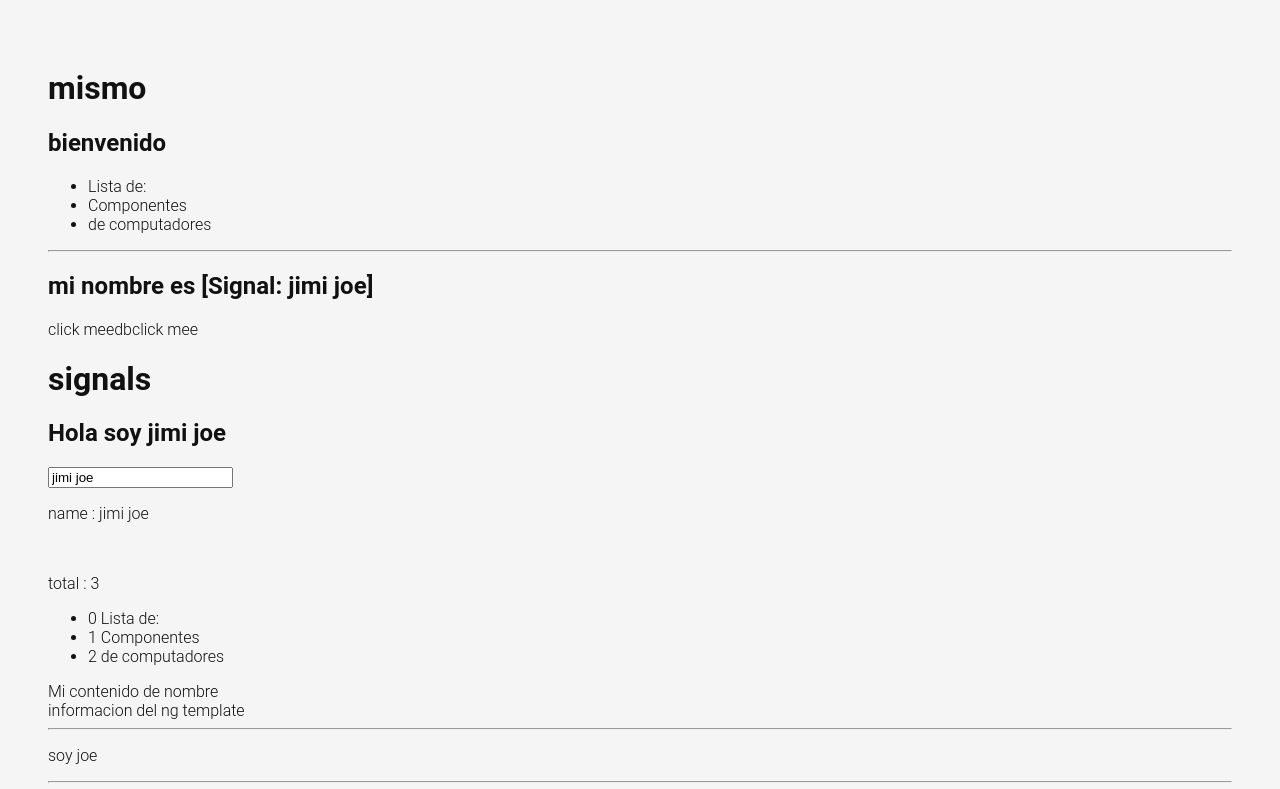
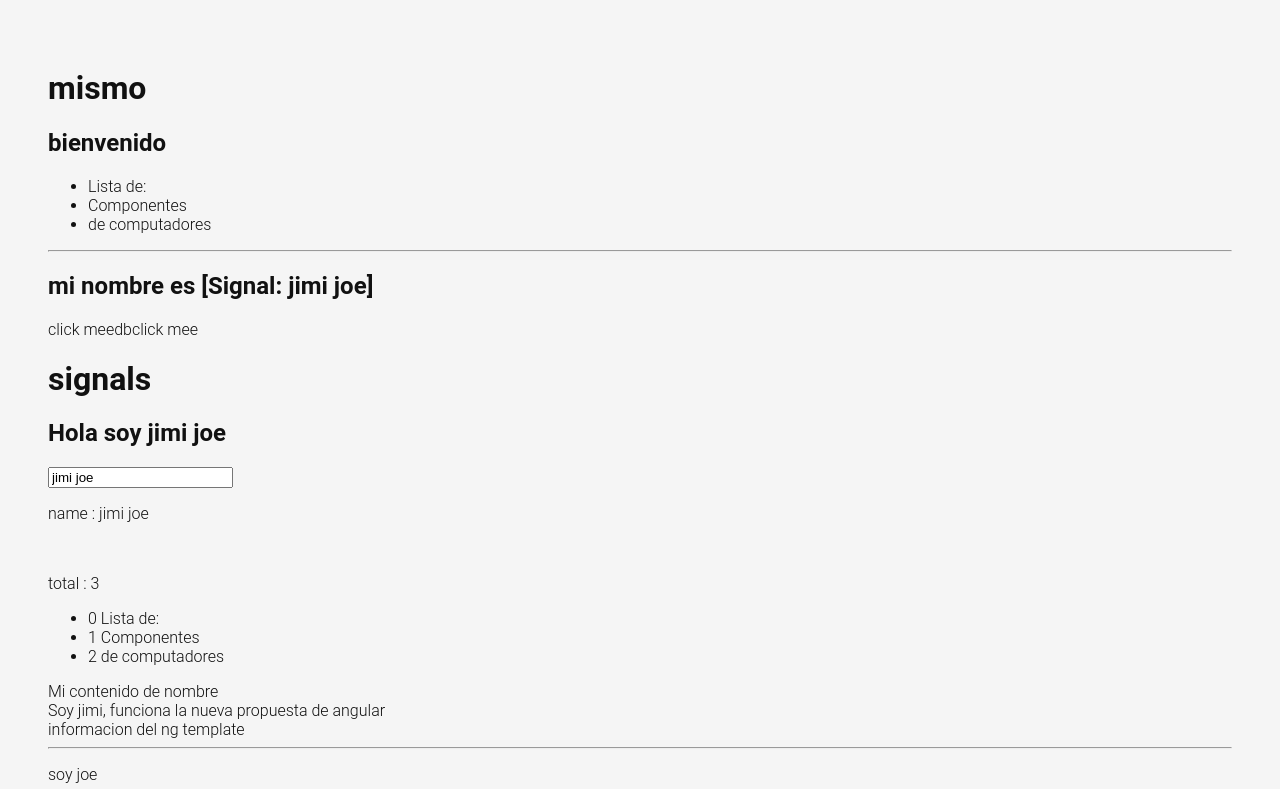
Before and after one commit to jimiseven/FrontDevRoute, an Angular app in the folder todoList/: page /labs in a window 1280 px wide. Shown: the top 789 px of the page. Built offline with nearby package versions, Linux system fonts and the light colour scheme.

Commit message:
nueva sintaxis

```diff
--- a/todoList/src/app/pages/labs/labs.component.html
+++ b/todoList/src/app/pages/labs/labs.component.html
@@ -44,7 +44,9 @@
   <div *ngIf="name() === 'jimi joe'">
     Mi contenido de nombre
   </div>
-
+  @if (name() === 'jimi joe'){
+    <div>Soy jimi, funciona la nueva propuesta de angular</div>
+  }
   <!-- recuerda que para usar el valor o los valores de una señal tenemos que suscribirnos al obgeto -->
   <!-- Estariamos usado los objetos como entrado a los atributos de un objeto -->
   <div *ngIf="person().name === 'jimi' && person().age > 17; else elseBlock">
@@ -57,6 +59,15 @@
     informacion del ng template
   </ng-template>
 
+
+
+  <br>
+  @if (person().name === 'jimi' && person().age > 17){
+    <div>Soy jimi, funciona la nueva propuesta de angular</div>
+  }
+  <!-- else{
+    <div>Soy jimi, funciona la nueva propuesta de angular</div>
+  } -->
 
   <hr />
 
```
Also changed, not shown: 1 other file (tests, documents, lock files or other folders).
